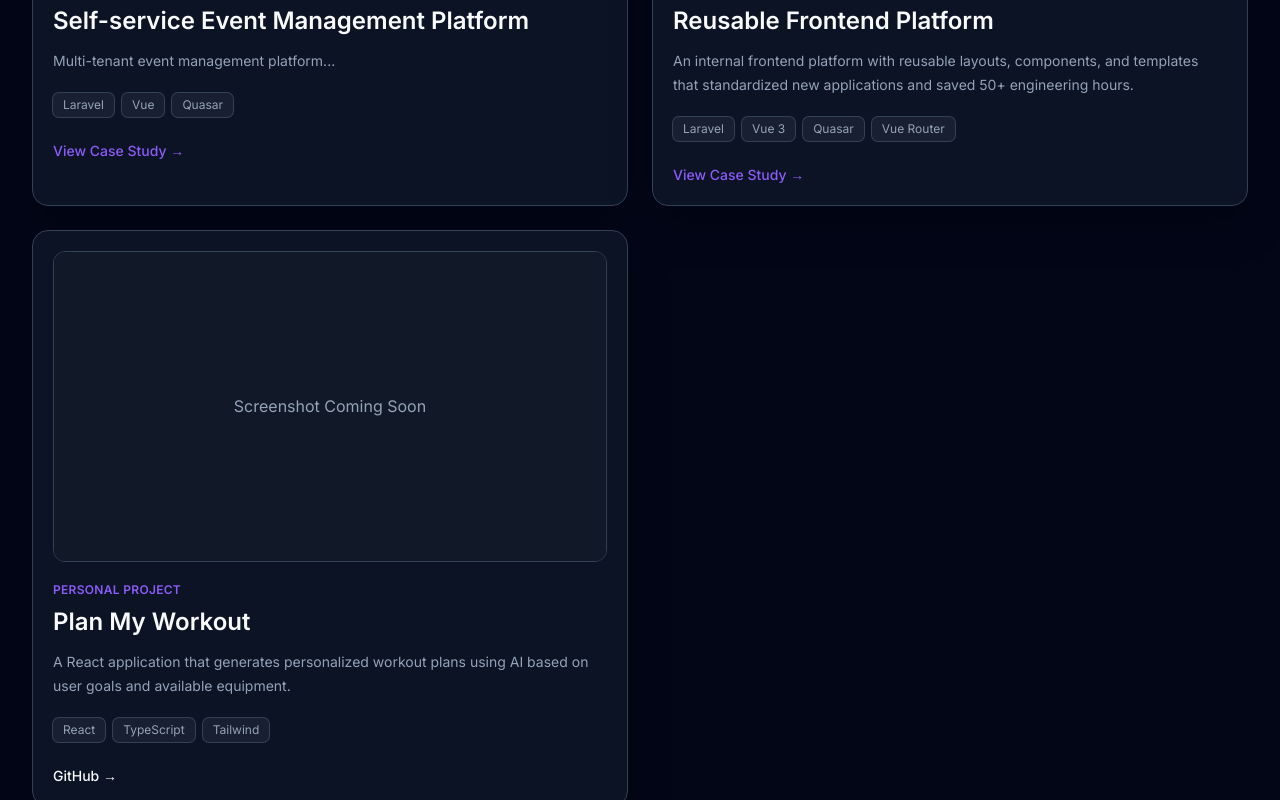
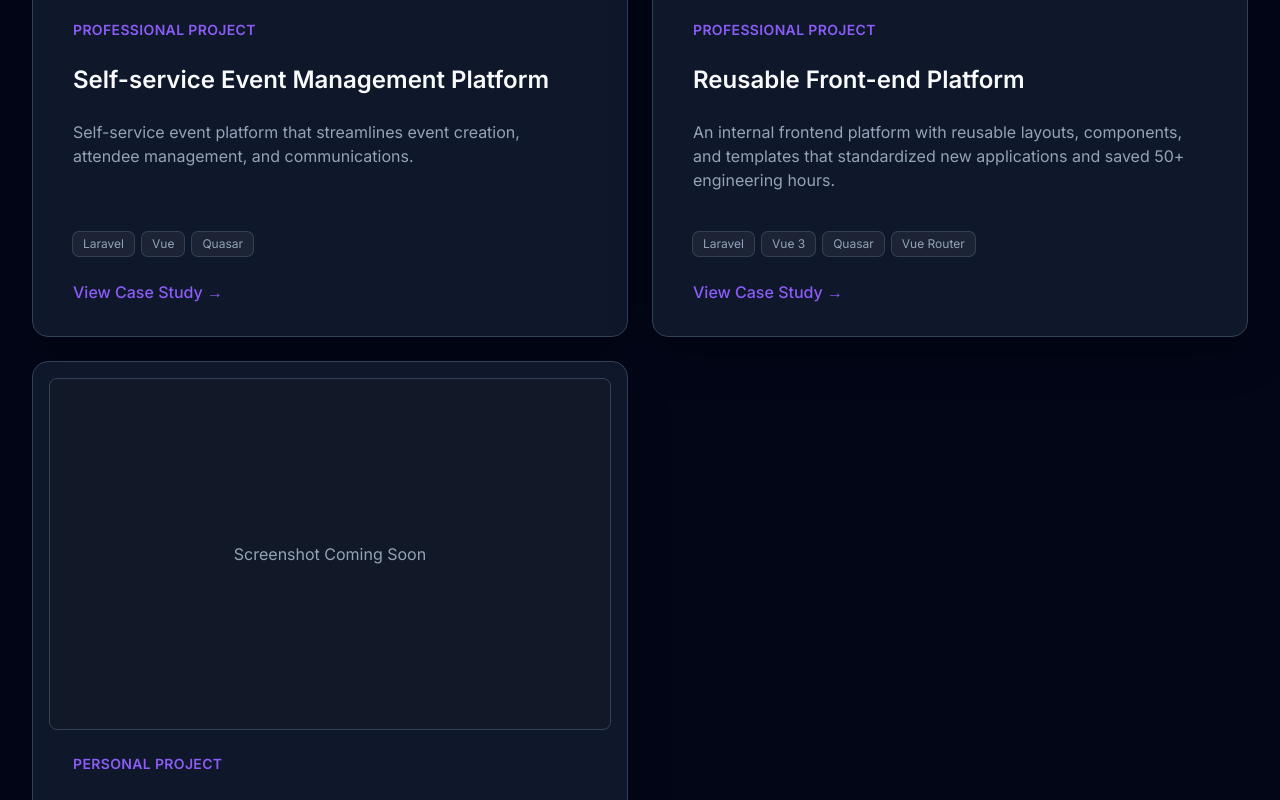
Before and after one commit to ashlee-seagle/developer-portfolio, a Vue app: page / in a window 1280 px wide. Shown: the part 1200-2000 px from the top of the page. Built offline with nearby package versions, Linux system fonts and the light colour scheme.

Commit message:
Refine project card spacing, typography, and hover effects

```diff
--- a/src/components/projects/ProjectCard.vue
+++ b/src/components/projects/ProjectCard.vue
@@ -1,21 +1,29 @@
 <template>
-  <article class="rounded-card border border-site-border bg-site-surface/80 p-5 shadow-card">
- <div class="mb-5 aspect-video overflow-hidden rounded-xl border border-site-border">
+  <article class="group rounded-card border border-site-border bg-site-surface p-4 shadow-card transition-all duration-300 hover:-translate-y-1 hover:shadow-lg">
+    <div
+      class="mb-6 flex aspect-[16/10] items-center justify-center overflow-hidden rounded-lg p-5"
+      :class="project.image
+        ? 'bg-site-surface2/60'
+        : 'border border-site-border bg-site-surface2'
+      "
+    >
       <img
         v-if="project.image"
         :src="project.image"
         :alt="`${project.title} screenshot`"
-    class="h-full w-full object-contain"
+        class="h-full w-full object-contain transition-transform duration-300 group-hover:scale-[1.02]"
       />
 
       <div
         v-else
-    class="flex h-full items-center justify-center bg-site-surface2 text-site-muted"
+        class="flex h-full w-full items-center justify-center text-site-muted"
       >
         Screenshot Coming Soon
       </div>
     </div>
-    <p class="mb-2 text-xs font-semibold uppercase tracking-wide text-brand">
+
+    <div class="px-6 pb-4">
+      <p class="mb-6 text-sm font-semibold uppercase tracking-wide text-brand">
         {{ project.type }} project
       </p>
 
@@ -23,11 +31,11 @@
         {{ project.title }}
       </h3>
 
-    <p class="mt-3 text-sm leading-6 text-site-muted">
+      <p class="mt-6 text-md min-h-[5rem] leading-6 text-site-muted">
         {{ project.description }}
       </p>
 
-    <div class="mt-5 flex flex-wrap gap-2">
+      <div class="mt-8 flex flex-wrap gap-2">
         <TechBadge
           v-for="technology in project.technologies"
           :key="technology"
@@ -35,26 +43,38 @@
         />
       </div>
 
-    <div class="mt-6 flex flex-wrap gap-4 text-sm font-medium">
+      <div class="mt-6 flex flex-wrap gap-4 text-md font-medium">
         <RouterLink
           v-if="project.caseStudyRoute"
           :to="project.caseStudyRoute"
-    class="text-brand hover:text-brand-hover"
+          class="text-brand transition-colors hover:text-brand-hover"
         >
           View Case Study →
         </RouterLink>
 
-      <a v-if="project.githubUrl" :href="project.githubUrl" target="_blank" class="text-site-text hover:text-brand">
+        <a
+          v-if="project.githubUrl"
+          :href="project.githubUrl"
+          target="_blank"
+          rel="noopener noreferrer"
+          class="text-site-text transition-colors hover:text-brand text-md"
+        >
           GitHub →
         </a>
 
-      <a v-if="project.liveDemoUrl" :href="project.liveDemoUrl" target="_blank" class="text-site-text hover:text-brand">
+        <a
+          v-if="project.liveDemoUrl"
+          :href="project.liveDemoUrl"
+          target="_blank"
+          rel="noopener noreferrer"
+          class="text-site-text transition-colors hover:text-brand text-md"
+        >
           Live Demo →
         </a>
       </div>
+    </div>
   </article>
 </template>
-
 <script setup lang="ts">
 import { RouterLink } from 'vue-router'
 import TechBadge from './TechBadge.vue'
--- a/src/sections/ProjectSection.vue
+++ b/src/sections/ProjectSection.vue
@@ -44,13 +44,13 @@
   {
     title: 'Self-service Event Management Platform',
     type: 'professional',
-    description: 'Multi-tenant event management platform...',
+    description: 'Self-service event platform that streamlines event creation, attendee management, and communications.',
     technologies: ['Laravel', 'Vue', 'Quasar'],
     caseStudyRoute: '/projects/self-service-event-management-platform',
     image: eventOverviewImage,
   },
   {
-  title: 'Reusable Frontend Platform',
+  title: 'Reusable Front-end Platform',
   type: 'professional',
   description:
     'An internal frontend platform with reusable layouts, components, and templates that standardized new applications and saved 50+ engineering hours.',
```
Lines whose indentation alone changed are shown as unchanged.
